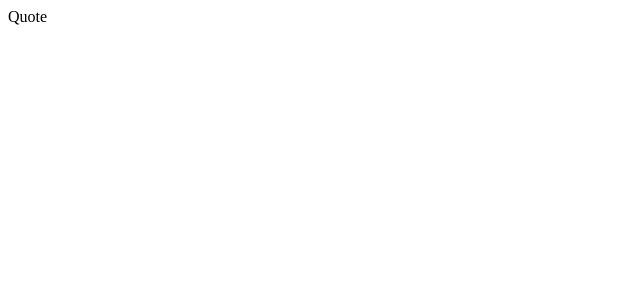
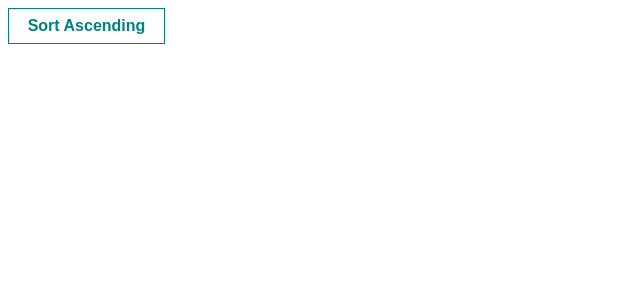
Before and after one commit to Nooruzbekck/Quote, a React (Vite) app: page / in a window 1280 px wide. Shown: the top 300 px of the page, without its empty margins (0-640 px from the left). Built offline with nearby package versions, Linux system fonts and the light colour scheme.

Commit message:
finished

```diff
--- a/src/App.jsx
+++ b/src/App.jsx
@@ -1,5 +1,12 @@
-function App() {
-  return <div>Quote</div>;
-}
+import React from "react";
+import Button from "./components/Button";
+
+const App = () => {
+  return (
+    <div>
+      <Button />
+    </div>
+  );
+};
 
 export default App;
--- /dev/null
+++ b/src/components/Button.css
@@ -0,0 +1,14 @@
+.button {
+  width: 157px;
+  height: 36px;
+  border: 1px solid #008080;
+  background-color: rgba(255, 255, 255, 0);
+  font-size: 16px;
+  font-weight: 700;
+}
+.button a {
+  color: #008080;
+}
+a {
+  text-decoration: none;
+}
--- /dev/null
+++ b/src/components/Button.jsx
@@ -0,0 +1,14 @@
+import React from "react";
+import "./Button.css";
+
+const Button = () => {
+  return (
+    <div>
+      <button className="button">
+        <a href="#">Sort Ascending</a>
+      </button>
+    </div>
+  );
+};
+
+export default Button;
```
